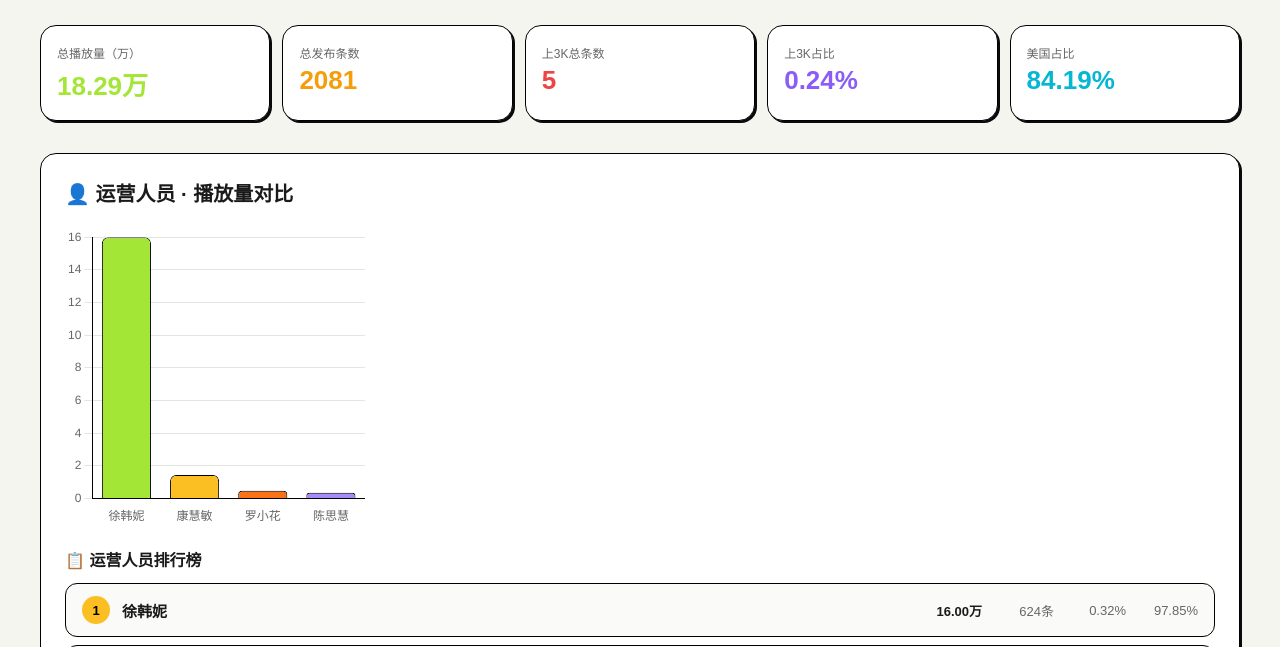
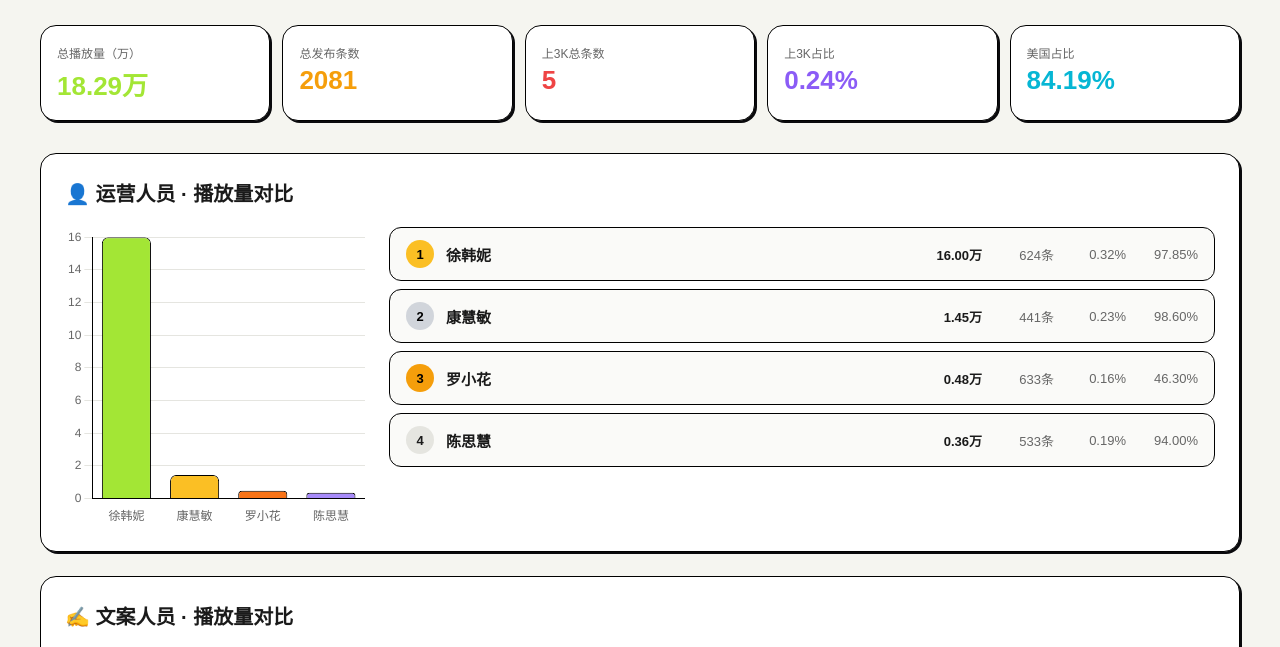
Before and after one commit to lixinabcd/video-dashboard, a plain HTML site: page index.html in a window 1280 px wide. Shown: the part 109-756 px from the top of the page. Drawn offline with nearby package versions, Linux system fonts and the light colour scheme; a web font is replaced by a local one.

Commit message:
feat: 图表与排行榜并排显示

```diff
--- a/index.html
+++ b/index.html
@@ -51,7 +51,9 @@ h1 { font-size: 32px; font-weight: 700; margin-bottom: 8px; }
 }
 .section h2 { font-size: 20px; font-weight: 700; margin-bottom: 20px; }
 .section h3 { font-size: 16px; font-weight: 700; margin: 20px 0 12px; }
-.chart-wrap { height: 300px; width: 300px; margin-bottom: 20px; }
+.section-content { display: flex; gap: 24px; align-items: flex-start; }
+.section-content .chart-wrap { height: 300px; width: 300px; flex-shrink: 0; }
+.section-content .rank-list { flex: 1; }
 
 /* ===== Rank List ===== */
 .rank-list { display: flex; flex-direction: column; gap: 8px; }
@@ -138,9 +140,10 @@ function renderSection(id, title, emoji, items, fields) {
   var html = '' +
     '<div class="section" id="' + id + 'Section">' +
       '<h2>' + emoji + ' ' + title + ' · 播放量对比</h2>' +
-      '<div class="chart-wrap"><canvas id="' + id + 'Chart"></canvas></div>' +
-      '<h3>📋 ' + title + '排行榜</h3>' +
-      '<div class="rank-list" id="' + id + 'Rank"></div>' +
+      '<div class="section-content">' +
+        '<div class="chart-wrap"><canvas id="' + id + 'Chart"></canvas></div>' +
+        '<div class="rank-list" id="' + id + 'Rank"></div>' +
+      '</div>' +
     '</div>';
   app.insertAdjacentHTML('beforeend', html);
 
```
